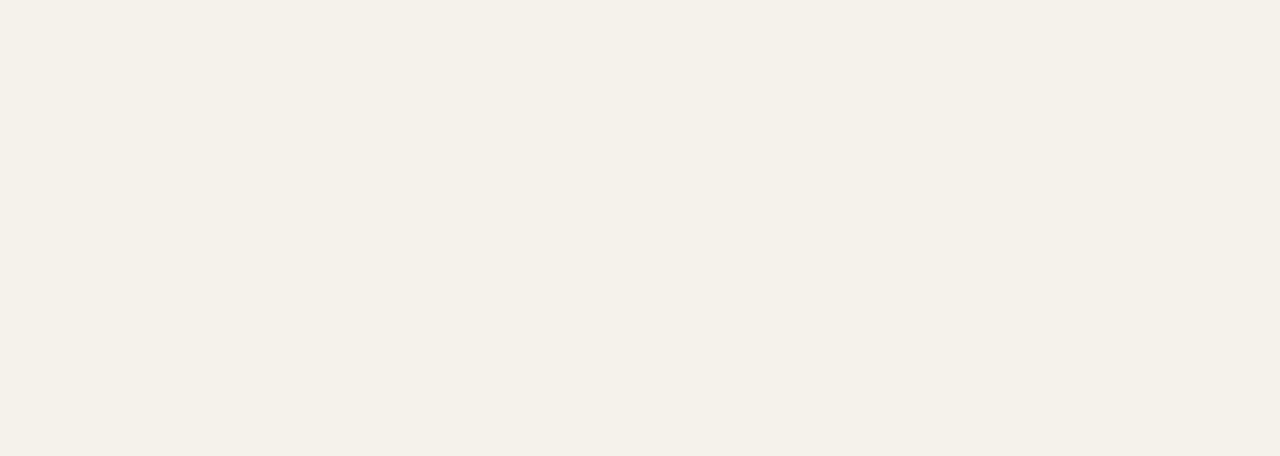
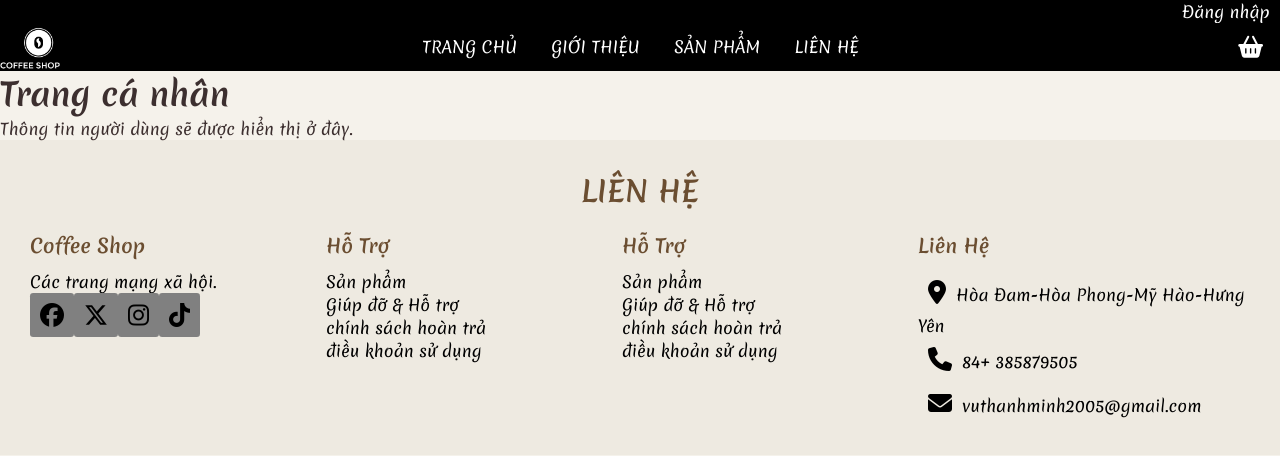
Before and after one commit to Tokiskikurumi1/coffeeReact, a React (Vite) app: page /profile in a window 1280 px wide. Before the commit this address had no page. Shown: the top 456 px of the page. Built offline with nearby package versions, Linux system fonts and the light colour scheme.

Commit message:
add profile

```diff
--- a/src/components/layout/Header.tsx
+++ b/src/components/layout/Header.tsx
@@ -27,10 +27,10 @@ export default function Header() {
       <div className="login-table">
         {currentUser ? (
           <span>
-            Chào mừng: {currentUser} |{" "}
-            <a href="#" onClick={handleLogout}>
+            Chào mừng: <Link to="/profile">{currentUser}</Link> |
+            <Link to="/#" onClick={handleLogout}>
               Đăng xuất
-            </a>
+            </Link>
           </span>
         ) : (
           <span>
--- a/src/components/layout/sidebar.css
+++ b/src/components/layout/sidebar.css
@@ -141,6 +141,18 @@
 }
 
 /* Khi sidebar active trên mobile, overlay hiện */
+.overlay {
+  position: fixed;
+  inset: 0;
+  background: rgba(0, 0, 0, 0.4);
+  display: none;
+}
+
 .overlay.active {
   display: block;
 }
+
+.sidebar-menu a.active {
+  background: #8b6b5a;
+  color: white;
+}
--- /dev/null
+++ b/src/pages/Profile.tsx
@@ -0,0 +1,8 @@
+export default function Profile() {
+  return (
+    <div>
+      <h1>Trang cá nhân</h1>
+      <p>Thông tin người dùng sẽ được hiển thị ở đây.</p>
+    </div>
+  );
+}
--- a/src/routes/AppRoutes.tsx
+++ b/src/routes/AppRoutes.tsx
@@ -13,6 +13,7 @@ import Bills from "../pages/admin/Bill";
 import Customer from "../pages/admin/Customer";
 import Report from "../pages/admin/Report";
 import Staff from "../pages/admin/Staff";
+import Profile from "../pages/Profile";
 export default function AppRoutes() {
   return (
     <Routes>
@@ -24,6 +25,7 @@ export default function AppRoutes() {
         <Route path="products/:id" element={<ProductDetail />} />
         <Route path="contact" element={<Contact />} />
         <Route path="cart" element={<Cart />} />
+        <Route path="profile" element={<Profile />} />
       </Route>
       <Route path="/admin" element={<AdminLayout />}>
         <Route path="Dashboard" element={<Dashboard />} />
```
Also changed, not shown: public/images/user.jpg (added), src/pages/profile.css (added).
